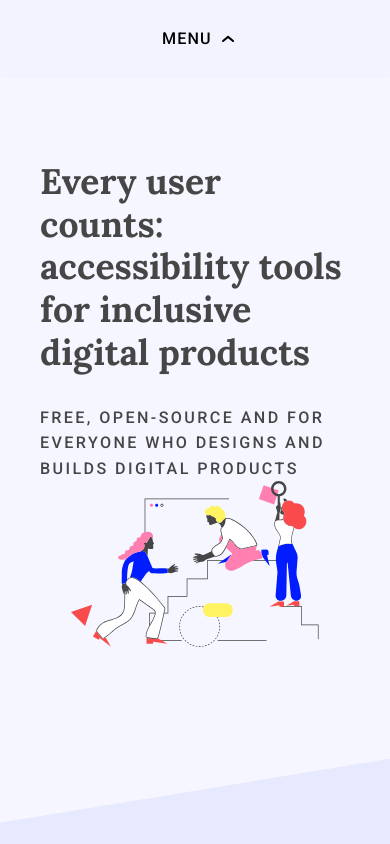
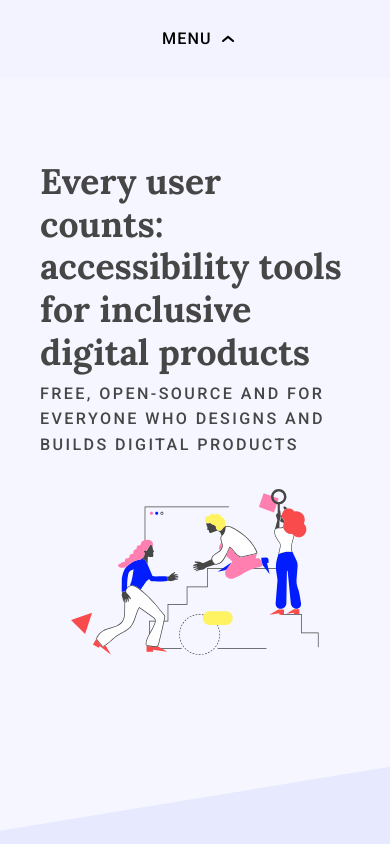
Before and after one commit to accessibility-tools/website, a Next.js app in the folder packages/client/: page / in a window 390 px wide. Shown: the top 844 px of the page. Built offline with nearby package versions, Linux system fonts and the light colour scheme.

Commit message:
fix(mobile homepage) fix spacing within intro text
Intro text has had the space inbetween itself reduced and the space
between it and the first image increased.

```diff
--- a/packages/client/src/pages/index.tsx
+++ b/packages/client/src/pages/index.tsx
@@ -74,6 +74,8 @@ const Tagline = styled(Stack)`
     letter-spacing: 0.15rem;
     font-weight: 500;
     line-height: 1.56;
+    margin-top: 8px;
+    margin-bottom: 32px;
   }
 `;
 
```
